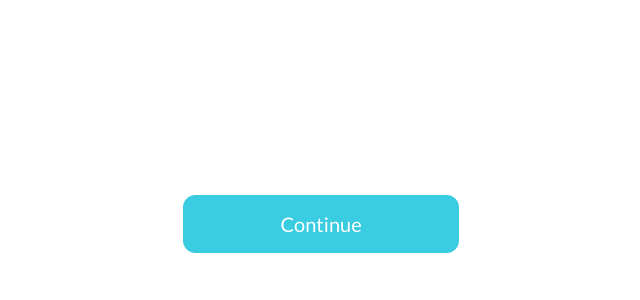
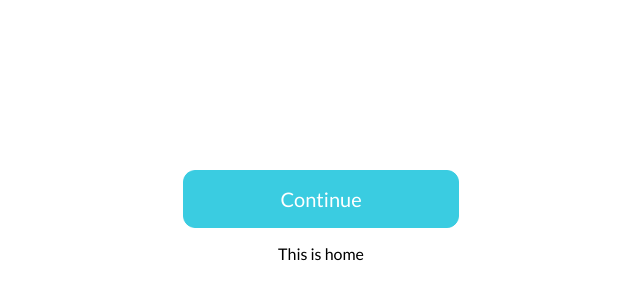
Before and after one commit to dragosgn/kleen.io, a React (Create React App) app: page /home in a window 1280 px wide. Shown: the part 184-484 px from the top of the page, without its empty margins (319-959 px from the left). Built offline with nearby package versions, Linux system fonts and the light colour scheme.

Commit message:
added router

```diff
--- a/package.json
+++ b/package.json
@@ -5,6 +5,7 @@
   "dependencies": {
     "react": "^16.8.2",
     "react-dom": "^16.8.2",
+    "react-router-dom": "^4.3.1",
     "react-scripts": "2.1.5",
     "styled-components": "^4.1.3"
   },
--- a/src/App.js
+++ b/src/App.js
@@ -1,7 +1,9 @@
 import React, { Component } from "react";
 import styled from "styled-components";
+import { Route } from "react-router-dom";
+import { SecondaryLink } from "./styled";
 
-import { Button } from "./styled";
+import Home from "./Home";
 
 class App extends Component {
   constructor(props) {
@@ -14,7 +16,8 @@ class App extends Component {
   render() {
     return (
       <Root>
-        <Button label="Continue" secondary />
+        <SecondaryLink to="/home">Continue</SecondaryLink>
+        <Route exact path="/home" component={Home} />
       </Root>
     );
   }
--- a/src/Home.js
+++ b/src/Home.js
@@ -0,0 +1,3 @@
+import React from "react";
+
+export default () => <p>This is home</p>;
--- a/src/index.js
+++ b/src/index.js
@@ -2,6 +2,7 @@ import React from "react";
 import ReactDOM from "react-dom";
 import App from "./App";
 import * as serviceWorker from "./serviceWorker";
+import { BrowserRouter as Router, Route } from "react-router-dom";
 
 import { ThemeProvider } from "styled-components";
 
@@ -12,7 +13,11 @@ const theme = {
 
 ReactDOM.render(
   <ThemeProvider theme={theme}>
-    <App />
+    <Router>
+      <Route path="/">
+        <App />
+      </Route>
+    </Router>
   </ThemeProvider>,
   document.getElementById("root")
 );
--- a/src/styled.js
+++ b/src/styled.js
@@ -1,7 +1,8 @@
-import styled from "styled-components";
+import styled, { css } from "styled-components";
 import React from "react";
+import { Link } from "react-router-dom";
 
-let RawButton = styled.button`
+const RawButton = styled.button`
   padding: 1rem 6rem;
   font-size: 1.25rem;
   color: white;
@@ -14,6 +15,30 @@ let RawButton = styled.button`
   max-width: 80%;
 `;
 
+const linkCss = css`
+  padding: 1rem 6rem;
+  font-size: 1.25rem;
+  text-decoration: none;
+  border-radius: 12px;
+`;
+
+export const SecondaryLink = styled(Link)`
+  ${linkCss};
+  color: white;
+  background-color: ${props => props.theme.secondaryColor};
+  border: 1px solid ${props => props.theme.secondaryColor};
+`;
+
+export const PrimaryLink = styled(Link)`
+  padding: 1rem 6rem;
+  font-size: 1.25rem;
+  color: white;
+  background-color: ${props => props.theme.primaryColor};
+  border-radius: 12px;
+  border: 1px solid ${props => props.theme.primaryColor};
+  text-decoration: none;
+`;
+
 export const Button = ({ label, primary, secondary }) => (
   <RawButton secondary={secondary} primary={primary}>
     {label}
```
Also changed, not shown: 1 other file (tests, documents, lock files or other folders).
